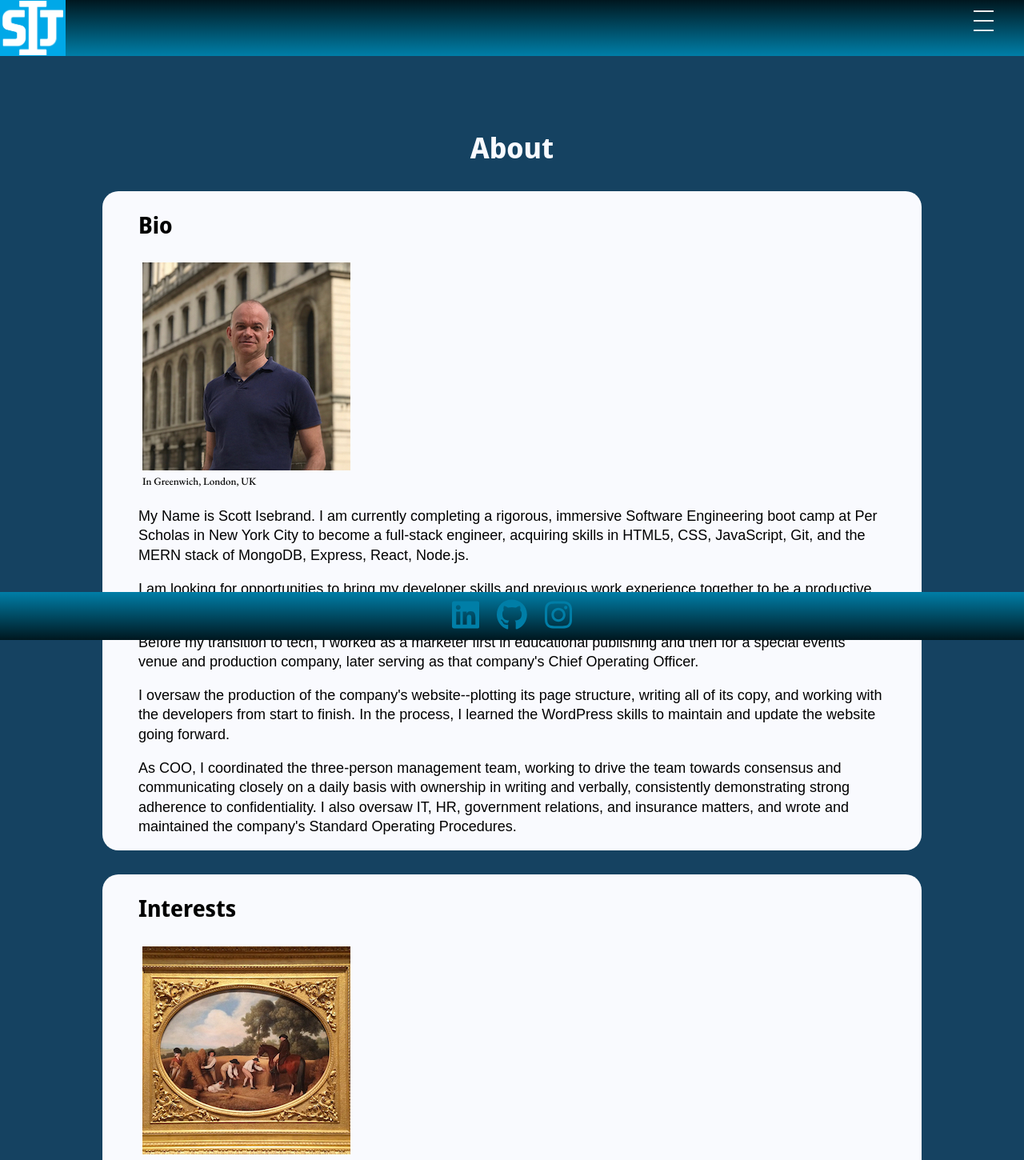
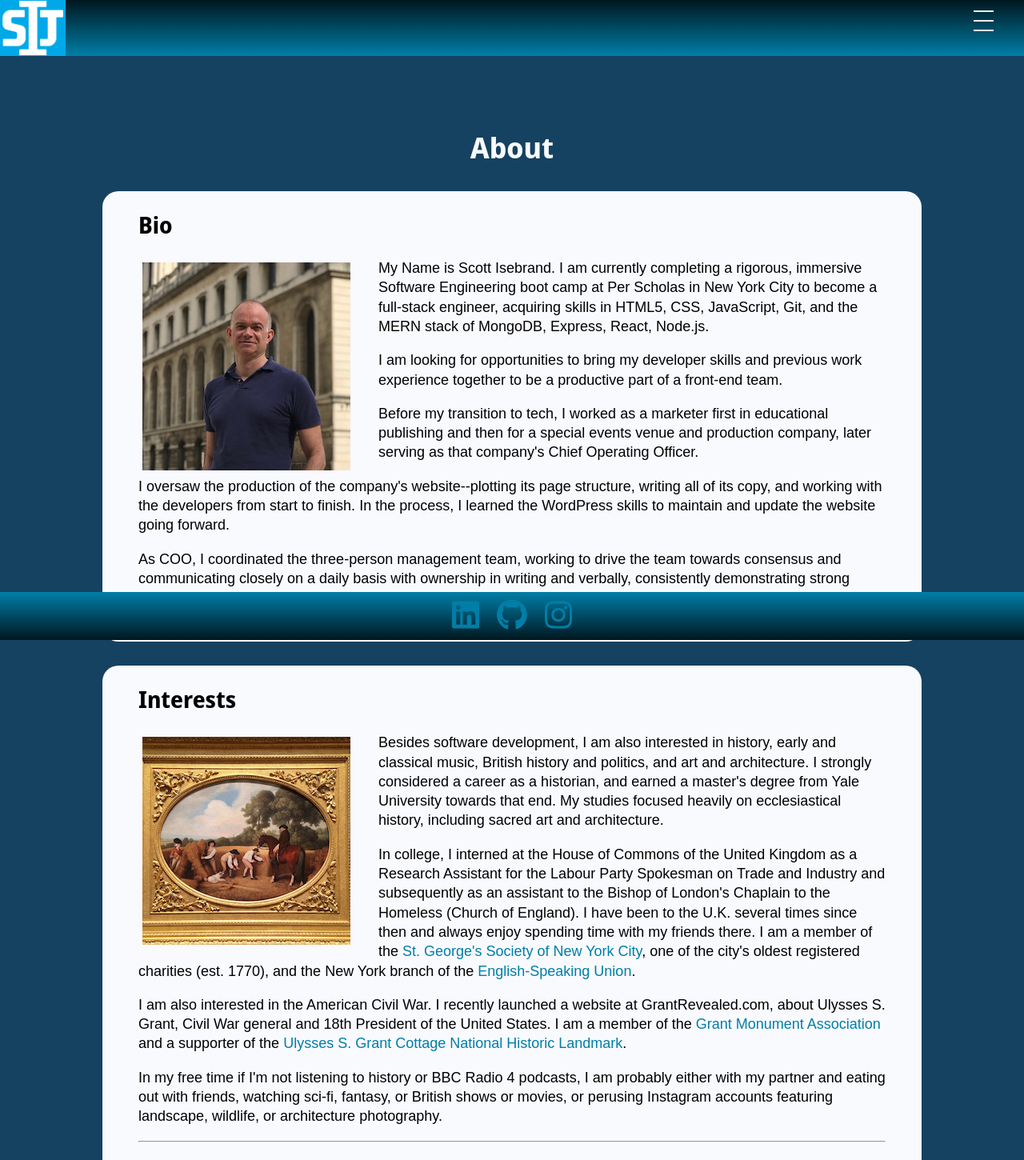
Before and after one commit to ScottIsebrand/isebrandreact, a React (Create React App) app: page /about in a window 1280 px wide. Shown: the top 1450 px of the page at 80% size. Built offline with nearby package versions, Linux system fonts and the light colour scheme.

Commit message:
Restored float:left property to 'About' page images

```diff
--- a/src/App.css
+++ b/src/App.css
@@ -220,24 +220,26 @@ a:active {
 
 .wizards-image,
 .grant-image,
-.world-history {
+.world-history,
+.greenwich-image,
+.reapers-stubbs-image {
   display: block;
   float: left;
   margin-right: 30px;
   border: 5px solid #f9fafe;
 }
 
-.about-image-container {
+/* .about-image-container {
   display: block;
   float: left;
   margin-right: 30px;
   border: 5px solid #f9fafe;
-}
+} */
 
-.about-image-caption {
+/* .about-image-caption {
   font-size: 13px;
   font-family: 'EB Garamond', serif;
-}
+} */
 
 .on-this-day-subheadline {
   font-family: 'EB Garamond', serif;
@@ -289,10 +291,10 @@ a:active {
   width: 100px;
 }
 
-.about-image-container {
+/* .about-image-container {
   float: unset;
   margin: auto;
-}
+} */
 /* .navbar > #nav-check:not(:checked) ~ .nav-links {
     height: 0px;
   }
--- a/src/pages/About.js
+++ b/src/pages/About.js
@@ -8,14 +8,14 @@ function About() {
       <h1 className="main-title">About</h1>
       <div className="about-container">
         <h2>Bio</h2>
-        <div className="about-image-container">
+        {/* <div className="about-image-container"> */}
         <img
           className="greenwich-image"
           src={Greenwich}
           alt="Greenwich London"
         />
-          <div className="about-image-caption">In Greenwich, London, UK</div>
-        </div>
+        {/* <div className="about-image-caption">In Greenwich, London, UK</div> */}
+        {/* </div> */}
         <p>
           My Name is Scott Isebrand. I am currently completing a rigorous,
           immersive Software Engineering boot camp at Per Scholas in New York
@@ -52,16 +52,16 @@ function About() {
 
       <div className="about-container">
         <h2>Interests</h2>
-        <div className="about-image-container">
+        {/* <div className="about-image-container"> */}
         <img
           className="reapers-stubbs-image"
           src={Reapers}
           alt="Reapers painting by George Stubbs, 1795"
         />
-          <div className="about-image-caption">
+        {/* <div className="about-image-caption">
             <i>Reapers</i> by George Stubbs, 1795, New Haven
           </div>
-        </div>
+        </div> */}
         <p>
           Besides software development, I am also interested in history, early
           and classical music, British history and politics, and art and
```
Lines whose indentation alone changed are shown as unchanged.
